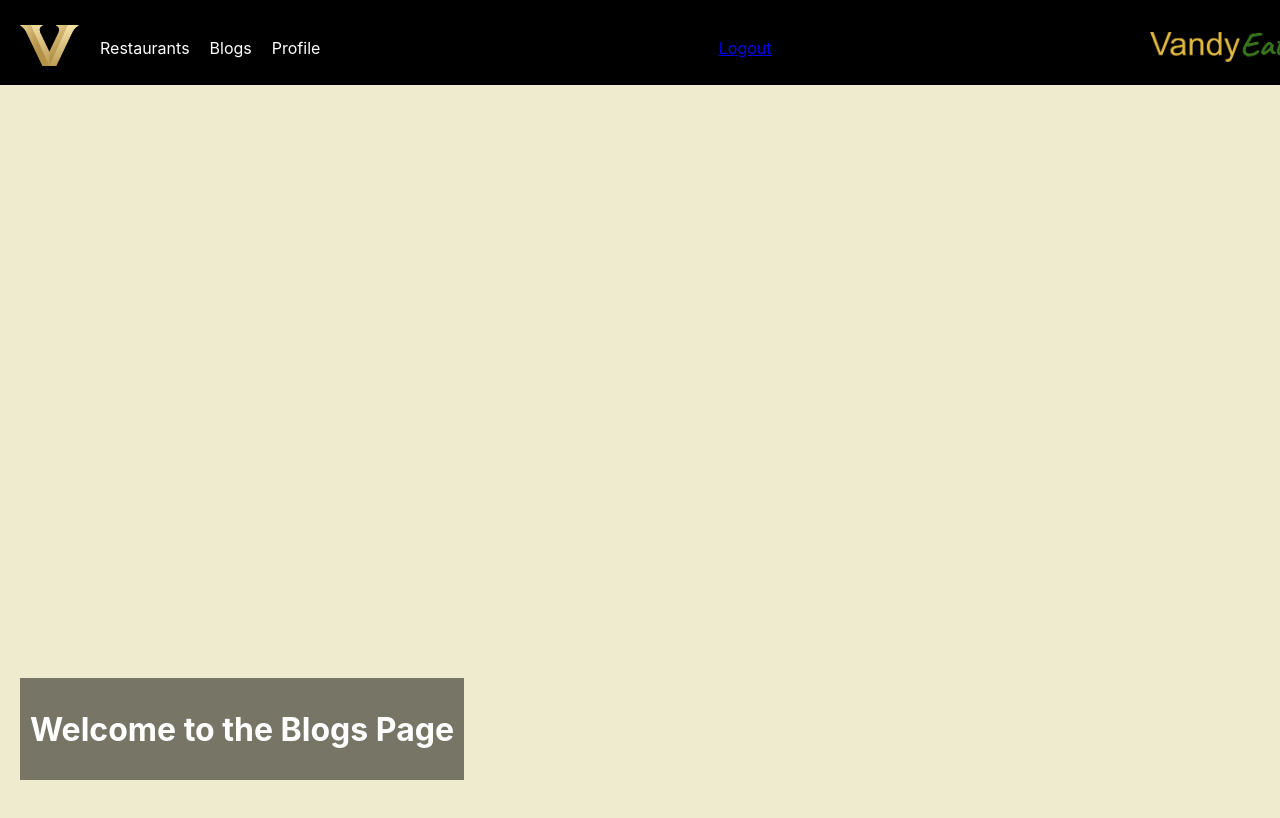
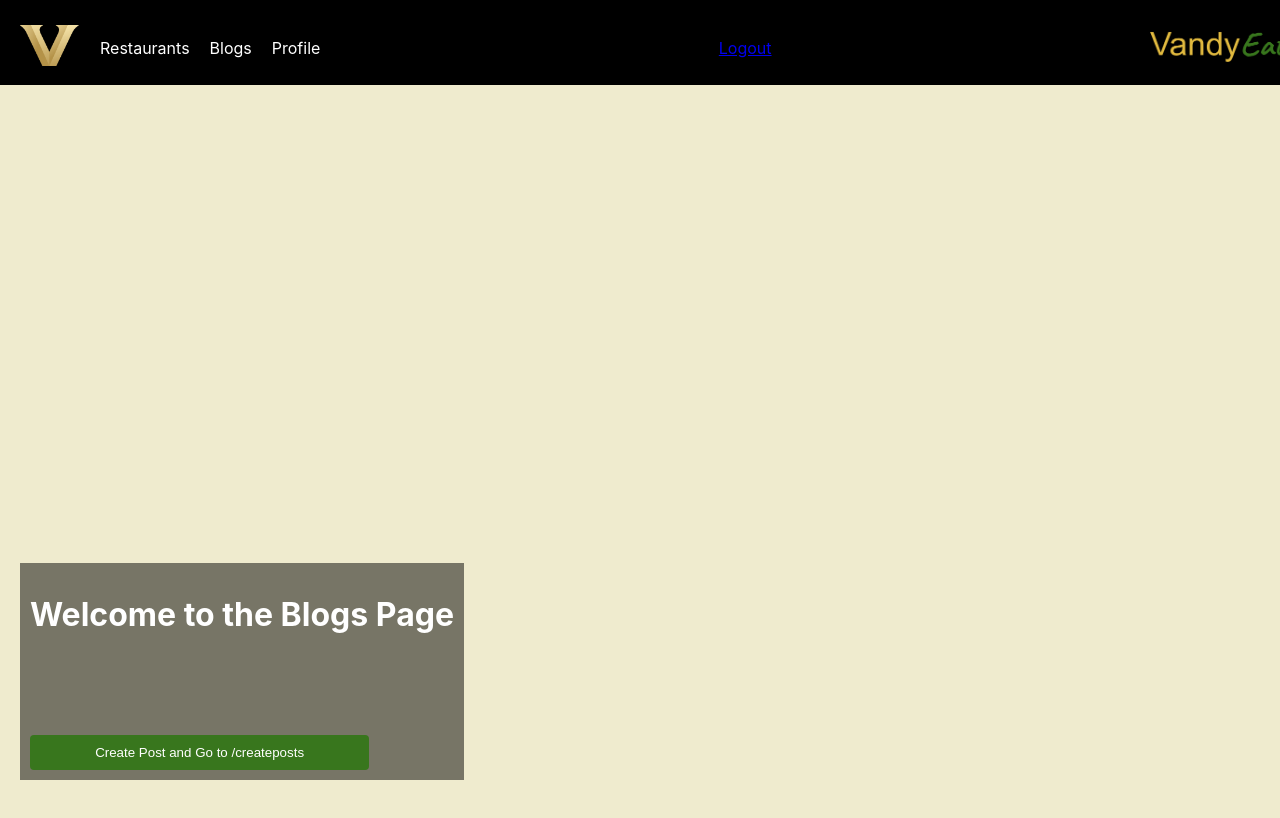
Before and after one commit to elle-choi/vandyeats, a React (Create React App) app in the folder frontend/: page /blogs in a window 1280 px wide. Shown: the top 818 px of the page. Built offline with nearby package versions, Linux system fonts and the light colour scheme.

Commit message:
merge conflicts resolved

```diff
--- a/frontend/package.json
+++ b/frontend/package.json
@@ -8,6 +8,7 @@
     "firebase": "^10.8.0",
     "react": "^18.2.0",
     "react-dom": "^18.2.0",
+    "react-icons": "^5.0.1",
     "react-router-dom": "^6.22.0",
     "react-scripts": "5.0.1",
     "web-vitals": "^2.1.4",
--- a/frontend/src/App.js
+++ b/frontend/src/App.js
@@ -5,6 +5,7 @@ import LoginPage from "./components/SignIn.jsx"
 import LoginLink from "./components/SignIn.jsx";
 import HomePage from "./components/HomePage.jsx"
 import BlogsPage from "./components/BlogsPage.jsx"
+import CreatePost from "./components/CreatePost.jsx"
 import RestaurantPage from "./components/RestaurantPage.jsx"
 import ProfilePage from "./components/ProfilePage.jsx"
 
@@ -20,7 +21,7 @@ const App = () => {
         <Route path="/blogs" element={<BlogsPage />} />
         <Route path="/profile" element={<ProfilePage />} />
         <Route path="/" element={<LoginPage />} />
-
+        <Route path="/createpost" element={<CreatePost />} />
       </Routes>
     </Router>
   );
--- a/frontend/src/components/BlogsPage.jsx
+++ b/frontend/src/components/BlogsPage.jsx
@@ -1,13 +1,28 @@
 import React from "react";
 import Navbar from "./NavBar.js";
 import "./HomePage.css";
+import { useNavigate } from 'react-router-dom';
 
 const Home = () => {
+  const navigate = useNavigate();
+
+  const createPost = async () => {
+    try {
+      // Your createPost logic here
+      console.log('Success');
+      navigate("/createpost");
+    } catch (error) {
+      console.error('Error:', error);
+    }
+  };
     return (
       <div>
         <Navbar />
         <div className="content">
           <h1>Welcome to the Blogs Page</h1>
+          <button onClick={createPost} className="bg-blue-500 text-white px-3 py-2 rounded-md hover:bg-blue-600">
+        Create Post and Go to /createposts
+      </button>
         </div>
       </div>
     );
--- a/frontend/src/firebase.js
+++ b/frontend/src/firebase.js
@@ -2,6 +2,8 @@
 import { initializeApp } from "firebase/app";
 import { getAnalytics } from "firebase/analytics";
 import { getAuth } from "firebase/auth";
+import { getFirestore } from "firebase/firestore";
+
 // TODO: Add SDKs for Firebase products that you want to use
 // https://firebase.google.com/docs/web/setup#available-libraries
 
@@ -23,3 +25,4 @@ const analytics = getAnalytics(app);
 
 // Initialize Firebase Authentication and get a reference to the service
 export const auth = getAuth(app);
+export const db = getFirestore(app);
```
Also changed, not shown: 1 other file (tests, documents, lock files or other folders).
